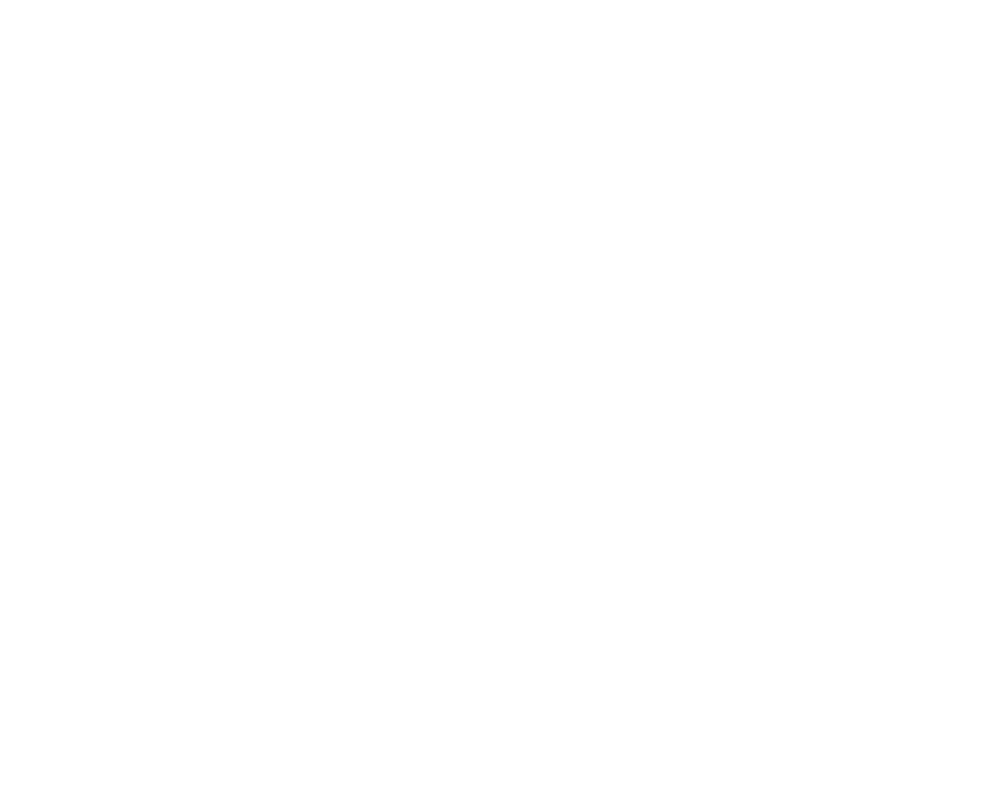
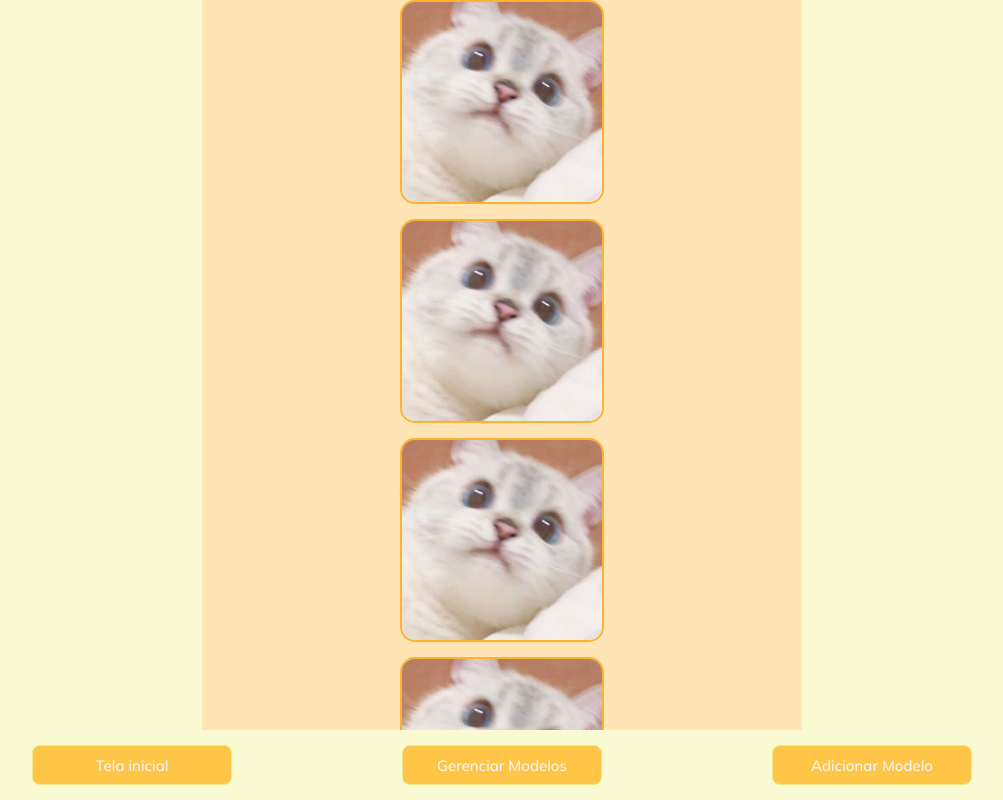
Before and after one commit to TamaraFerr/Freela-Front, a React (Vite) app: page /home in a window 1280 px wide. Shown: the top 800 px of the page, without its empty margins (138-1141 px from the left). Built offline with nearby package versions, Linux system fonts and the light colour scheme.

Commit message:
feat: layout homepage ready

```diff
--- a/src/colors/Colors.jsx
+++ b/src/colors/Colors.jsx
@@ -1,6 +1,6 @@
 export const mainColor = "#FAFAD2";
 export const secondaryColor = "#FFE4B5";
-//export const Background = "";
+export const ModelBorder = "#FFB22E";
 export const Borders = "#F0E68C";
 export const Buttons = "#FFC547";
 export const ButtonHoover = "#E89D35";
--- a/src/components/Footer.jsx
+++ b/src/components/Footer.jsx
@@ -0,0 +1,44 @@
+import styled from "styled-components"
+import { Buttons, ButtonHoover, mainColor, Borders } from "../colors/Colors"
+
+export default function Footer(){
+    return(
+        <Container>
+            <Button>Tela inicial</Button>
+            <Button>Gerenciar Modelos</Button>
+            <Button>Adicionar Modelo</Button>
+        </Container>
+    )
+}
+
+const Container = styled.div`
+    width: 100%;
+    height: 70px;
+    background-color: ${mainColor};
+    position: fixed;
+    bottom: 0;
+    display: flex;
+    justify-content: space-evenly;
+    box-sizing: border-box;
+`
+
+const Button = styled.button`
+    width: 200px;
+    height: 40px;
+    border: 1px solid ${Borders};
+    background-color: ${Buttons};
+    border-radius: 8px;
+    margin-bottom: 15px;
+    margin-top: 15px;
+    font-family: 'Mulish', sans-serif;
+    font-weight: 500;
+    font-size: 15px;
+    color: #f6f6f6;
+    cursor: pointer;
+    transition: all 100ms;
+    &:hover{
+        color: #ffffff;
+        background-color: ${ButtonHoover};
+        border: 1px solid ${Borders};
+    }
+`
--- a/src/components/Header.jsx
+++ b/src/components/Header.jsx
@@ -0,0 +1,5 @@
+export default function Header(){
+    return(
+        <></>
+    )
+}
--- a/src/pages/HomePage.jsx
+++ b/src/pages/HomePage.jsx
@@ -1,5 +1,44 @@
+import Footer from "../components/Footer"
+import styled from "styled-components"
+import Gatinho from "../assets/gatinho.jpg"
+import { mainColor, secondaryColor, ModelBorder } from "../colors/Colors"
+
 export default function HomePage(){
     return(
-        <></>
+        <Container>
+            <Models>
+                <Image src={Gatinho} alt="gatinho.png" />
+                <Image src={Gatinho} alt="gatinho.png" />
+                <Image src={Gatinho} alt="gatinho.png" />
+                <Image src={Gatinho} alt="gatinho.png" />
+                <Image src={Gatinho} alt="gatinho.png" />
+                <Image src={Gatinho} alt="gatinho.png" />
+            </Models>
+            <Footer />
+        </Container>
     )
 }
+
+const Container = styled.div`
+    width: 100%;
+    height: auto;
+    background-color: ${mainColor};
+`
+
+const Models = styled.div`
+    width: 600px;
+    height: auto;
+    background-color: ${secondaryColor};
+    display: flex;
+    flex-direction: column;
+    align-items: center;
+    margin: 0 auto;
+`
+
+const Image = styled.img`
+    width: 200px;
+    height: 200px;
+    border: 2px solid ${ModelBorder};
+    border-radius: 15px;
+    margin-bottom: 15px;
+`
```
Also changed, not shown: src/assets/gatinho.jpg (added).
